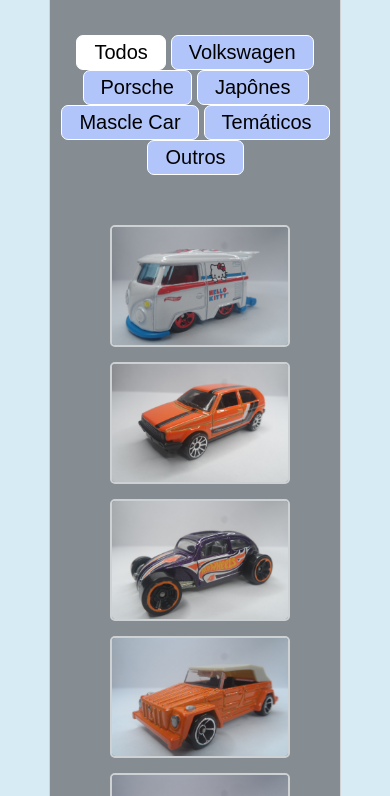
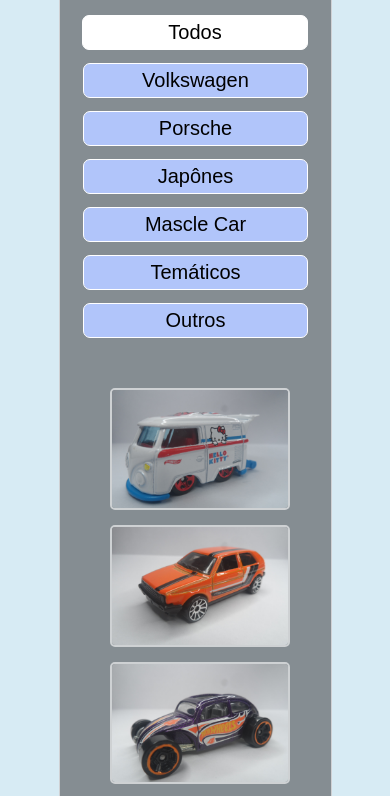
Before and after one commit to ruanodev/hotwheels, a plain HTML site: page index.html in a window 390 px wide. Shown: the part 111-907 px from the top of the page. Drawn offline with Linux system fonts and the light colour scheme.

Commit message:
ajuste do menu e container para responsivo

```diff
--- a/style.css
+++ b/style.css
@@ -18,21 +18,43 @@ body {
     background-color: #bedfee9a;
     background-size: cover;
 }
+
 .container {
-    width: 75vw;
-    height: 1150px;
+    width: 70vw;
+    height: auto; /*1150px*/
     background-color: #0c000066;
     border: 1px solid #ffffff99;
     margin: 0vh auto; /*centraliza e gera margens no topo e final da página*/
     border-radius: 7px;
+    padding: 10px;
 }
+
 
 /*estilizando os botões*/
 
 .filter_btn {
-    margin-top: 50px;
-    text-align: center; /*centraliza os botões*/
+    margin-top: 20px;
+    display: flex;
+    flex-wrap: wrap;
+    justify-content: center;
+    gap: 3px;
+
     }
+
+    /* aplica estilo ao menu/botões quando em tamanho celular*/
+
+    @media screen and (max-width: 500px) {
+
+        .btn {
+          width: 90%;
+        }
+
+        .btn:not(:first-child) {
+          margin-top: 10px;
+          margin-left: 0;
+        }
+      }
+
 
 .btn {
     border: none; /*retira borda*/
@@ -70,6 +92,8 @@ background-color:#fff;
     justify-content:center;
 
 }
+
+/*ajustar quantidade de colunas conforme tamanho da tela*/
 
     @media (max-width: 950px) {
         .filter_imgs {
```
Also changed, not shown: index.html (+1 -1 lines).
